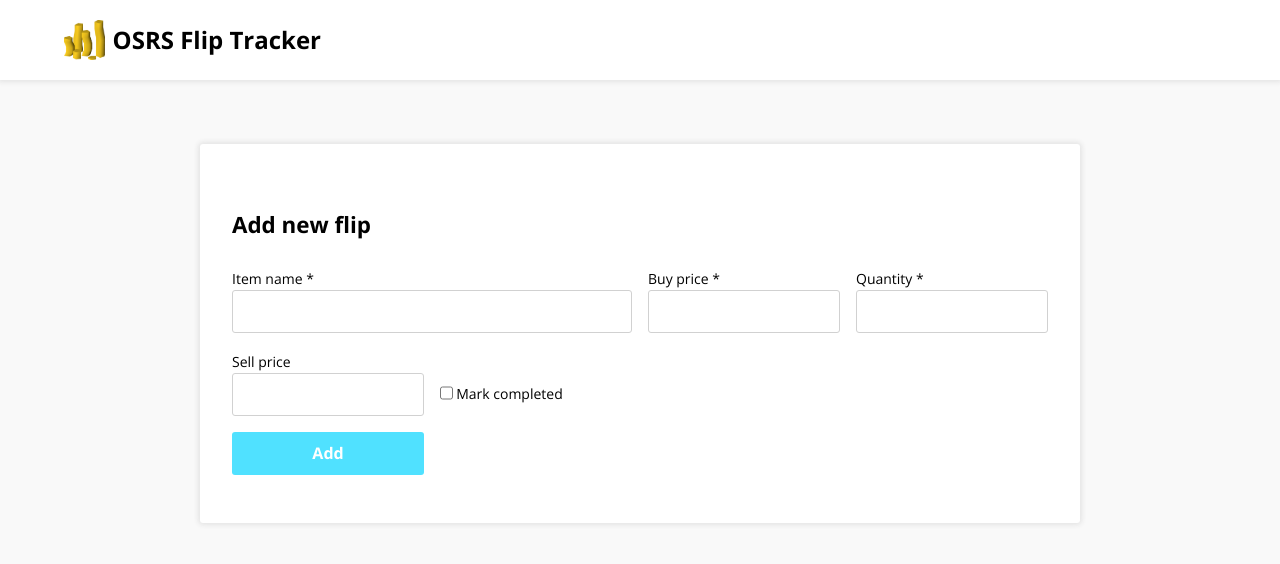
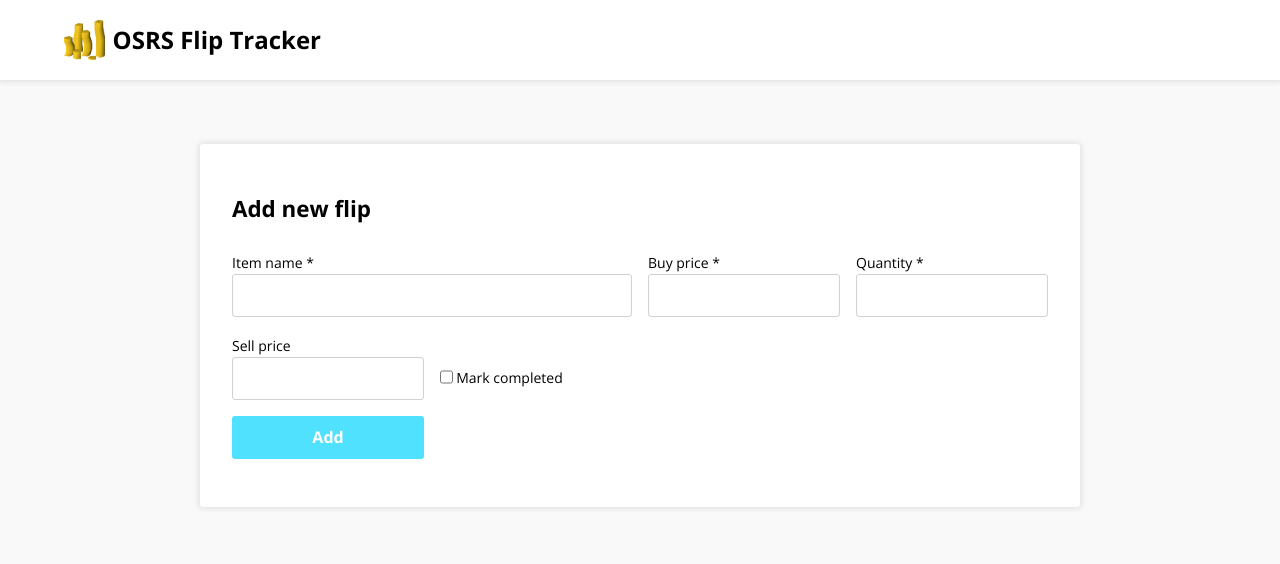
Before and after one commit to Ssevve/osrs-flip-tracker-react, a React (Create React App) app: page / in a window 1280 px wide. Shown: the top 564 px of the page. Built offline with nearby package versions, Linux system fonts and the light colour scheme.

Commit message:
change tracker padding

```diff
--- a/src/components/Tracker/Tracker.scss
+++ b/src/components/Tracker/Tracker.scss
@@ -5,11 +5,11 @@
 	max-width: 55rem;
 	background-color: $clr-bg-100;
 	border-radius: 3px;
-	padding: 2rem 1rem;
+	padding: 0.5rem 1rem 1.5rem;
 	margin: 4rem auto;
 	box-shadow: 0 0 5px 2px rgba($clr-bg-900, 0.1);
 
 	@media (min-width: 48em) {
-		padding: 3rem 2rem;
+		padding: 2rem 2rem 3rem;
 	}
 }
```
